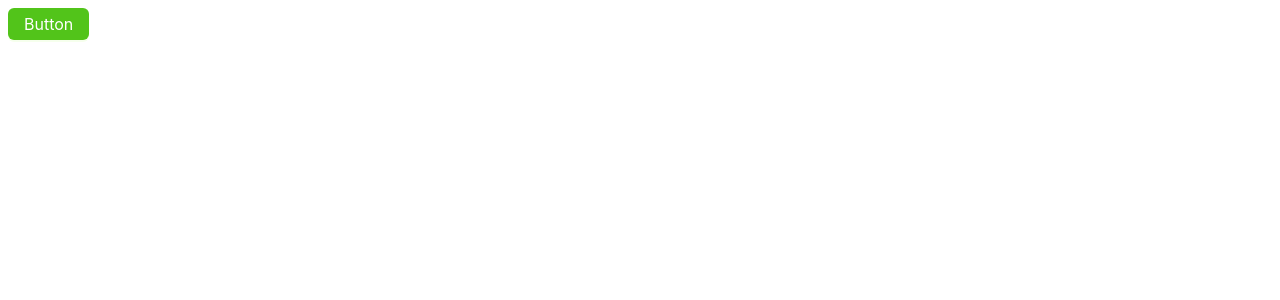
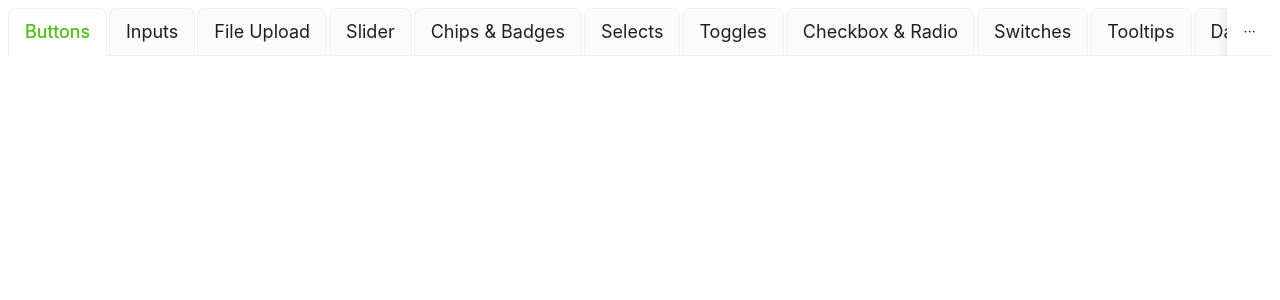
Before and after one commit to juliancilotto/GuardCenter-Components, a Next.js app: page / in a window 1280 px wide. Shown: the top 300 px of the page. Built offline with nearby package versions, Linux system fonts and the light colour scheme.

Commit message:
feat: creat the tabs

```diff
--- a/src/pages/index.tsx
+++ b/src/pages/index.tsx
@@ -1,10 +1,56 @@
 import React from "react";
-import { Button } from "antd";
+import { Tabs } from "antd";
 
-const Home = () => (
-  <div className="App">
-    <Button type="primary">Button</Button>
-  </div>
-);
+const Home: React.FC = () => {
+  const tabLabels = [
+    "Buttons",
+    "Inputs",
+    "File Upload",
+    "Slider",
+    "Chips & Badges",
+    "Selects",
+    "Toggles",
+    "Checkbox & Radio",
+    "Switches",
+    "Tooltips",
+    "Date Picker",
+    "Modals",
+    "Table",
+  ];
+
+  const tabComponents: { [key: string]: React.ReactNode } = {
+    Buttons: <div></div>,
+    Inputs: <div>Inputs Component</div>,
+    "File Upload": <div>File Upload Component</div>,
+    Slider: <div>Slider Component</div>,
+    "Chips & Badges": <div>Chips & Badges Component</div>,
+    Selects: <div>Selects Component</div>,
+    Toggles: <div>Toggles Component</div>,
+    "Checkbox & Radio": <div>Checkbox & Radio Component</div>,
+    Switches: <div>Switches Component</div>,
+    Tooltips: <div>Tooltips Component</div>,
+    "Date Picker": <div>Date Picker Component</div>,
+    Modals: <div>Modals Component</div>,
+    Table: <div>Table Component</div>,
+  };
+
+  return (
+    <div>
+      <Tabs
+        defaultActiveKey="1"
+        type="card"
+        size="large"
+        items={tabLabels.map((label, i) => {
+          const id = String(i + 1);
+          return {
+            label: label,
+            key: id,
+            children: tabComponents[label] || <div>Default Content</div>,
+          };
+        })}
+      />
+    </div>
+  );
+};
 
 export default Home;
```
